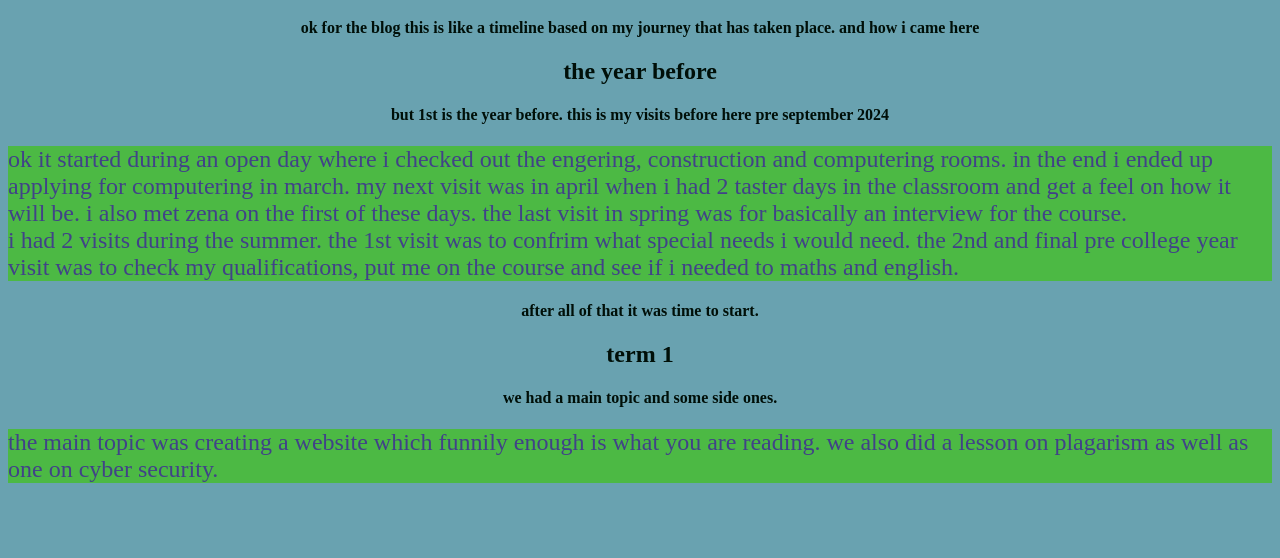
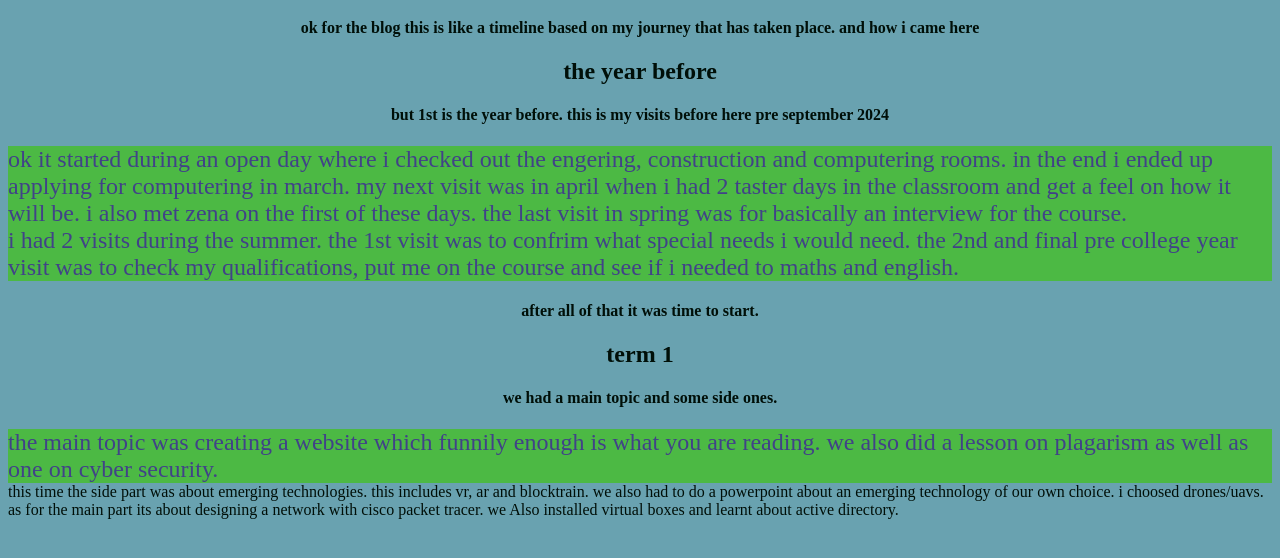
Before and after one commit to jakejolliffe/jakejolliffe.github.io, a plain HTML site: page blog.html in a window 1280 px wide. Shown: the part 108-666 px from the top of the page. Drawn offline with Linux system fonts and the light colour scheme.

Commit message:
added to blog and changed index

```diff
--- a/blog.html
+++ b/blog.html
@@ -33,5 +33,11 @@ the 2nd and final pre college year visit was to check my qualifications, put me
 the main topic was creating a website which funnily enough is what you are reading.
 we also did a lesson on plagarism as well as one on cyber security.
 </div>
+<div class="term 2"></div>
+this time the side part was about emerging technologies. this includes
+vr, ar and blocktrain. we also had to do a powerpoint about an emerging
+technology of our own choice. i choosed drones/uavs. as for the main part
+its about designing a network with cisco packet tracer. we Also installed
+virtual boxes and learnt about active directory.
 </body>
 </html>
```
Also changed, not shown: index.html (+1 -1 lines).
